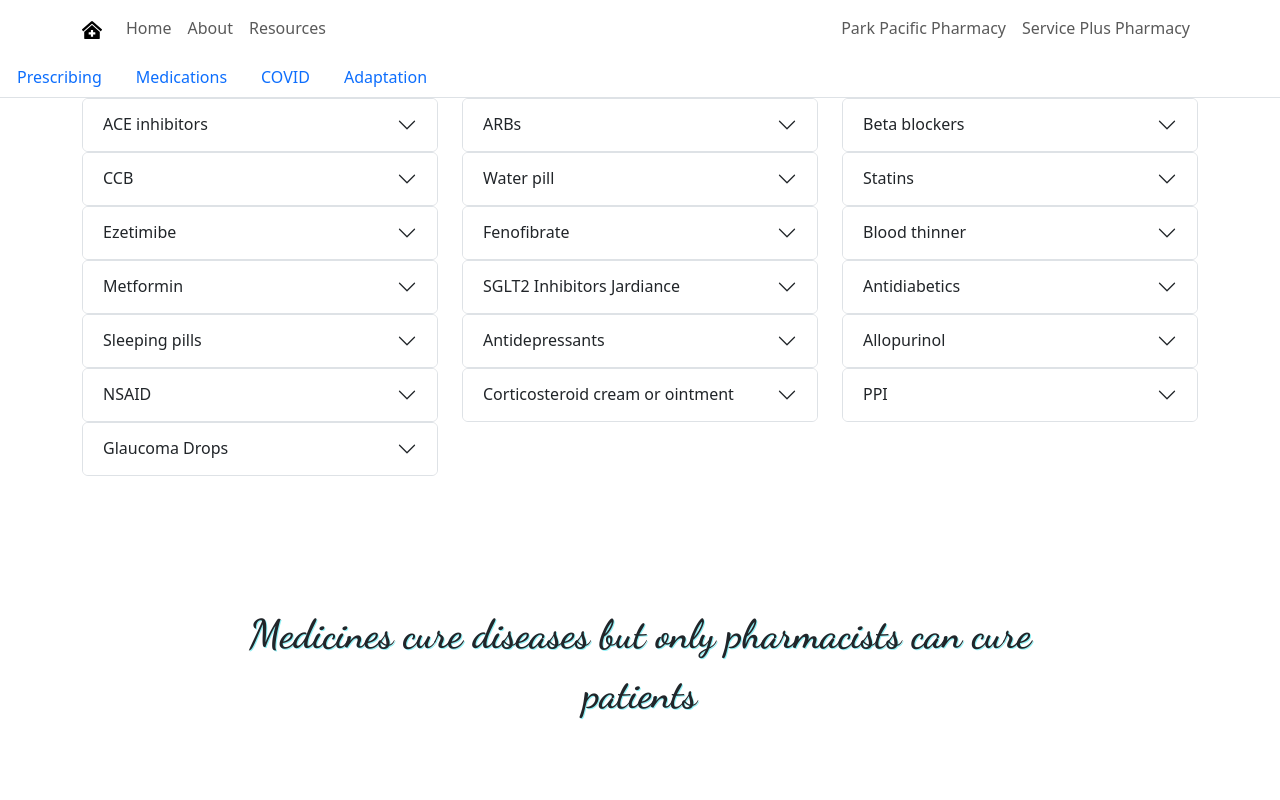
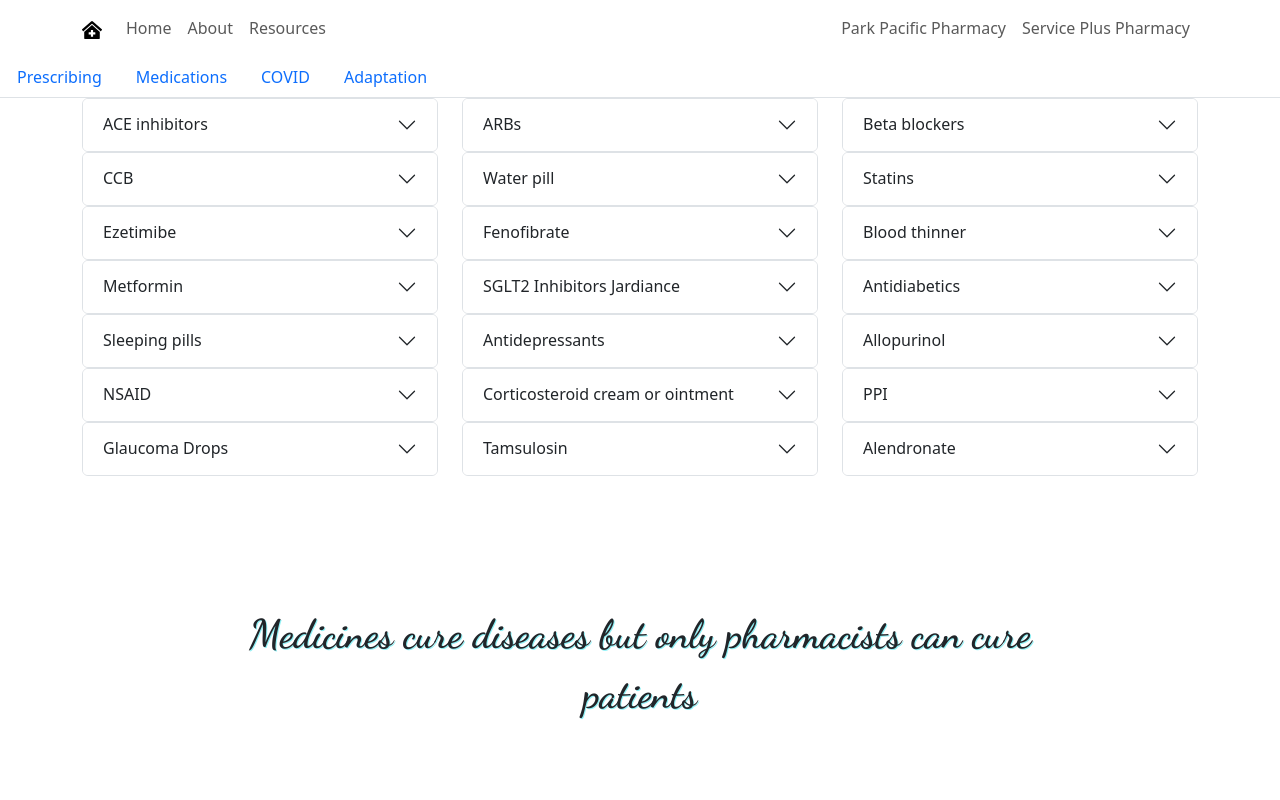
Before and after one commit to cyber-dynamo/pharmflash1, a React (Create React App) app: page /#/resources/medications in a window 1280 px wide. Shown: the top 800 px of the page. Built offline with nearby package versions, Linux system fonts and the light colour scheme; a web font is replaced by a local one.

Commit message:
footefix1

```diff
--- a/src/App.css
+++ b/src/App.css
@@ -1,6 +1,11 @@
 .background{
   background-image: linear-gradient(rgb(144, 242, 247), rgb(231, 237, 238));
 
+}
+.pagelayout{
+  display:flex;
+  flex-direction: column;
+  min-height: 100vh;
 }
 
   /* home */
@@ -76,6 +81,9 @@
     left: 0;
     bottom: 0;
     width:100%;
+    margin-top: auto;
+    flex-shrink: 0;
+    height:100px;
     background-color: rgb(255, 255, 255);
     max-height:fit-content;
   }
--- a/src/App.js
+++ b/src/App.js
@@ -8,9 +8,11 @@ import Layout from './components/layout';
 function App() {
   return (
     <HashRouter >
+      <div className='pagelayout'>
       <Layout/>
      <Aroutes/>
      <Footer/>
+     </div>
     </HashRouter>
   );
 }
--- a/src/components/Aroutes.js
+++ b/src/components/Aroutes.js
@@ -12,6 +12,7 @@ import Adaptation from './adaptation';
 
 export default function Router() {
   return (
+    <div style={{flexGrow:1}}>
       <Routes >
           <Route index element={<Home />} />
           <Route path="/about" element={<About />} />
@@ -27,6 +28,6 @@ export default function Router() {
           <Route path="/*" element={<NoPage />} />
 
       </Routes>
-
+      </div>
   );
 }
--- a/src/data/mrsdata.js
+++ b/src/data/mrsdata.js
@@ -115,5 +115,17 @@ export default
       "drug": "Glaucoma Drops",
       "condition": "Glaucoma 青光眼",
       "sig": "Monitor for eyelash growth and pupil color changes. 眼睫毛增長，眼球變色",
+    },
+    {
+      "id": 20,
+      "drug": "Tamsulosin",
+      "condition": "Prostate 前列腺",
+      "sig": "Monitor for dizziness and weakness. 頭暈，無力",
+    },
+    {
+      "id": 21,
+      "drug": "Alendronate",
+      "condition": "Bone health 骨質疏鬆",
+      "sig": "Monitor for nausea, stomach pain, bloating. Take on an empty stomach with a full glass of water. Sit up for 30 minutes after. 作嘔，肚痛， 胃氣脹. 空肚用， 連一杯水。坐起半小時",
     }
   ]
```
